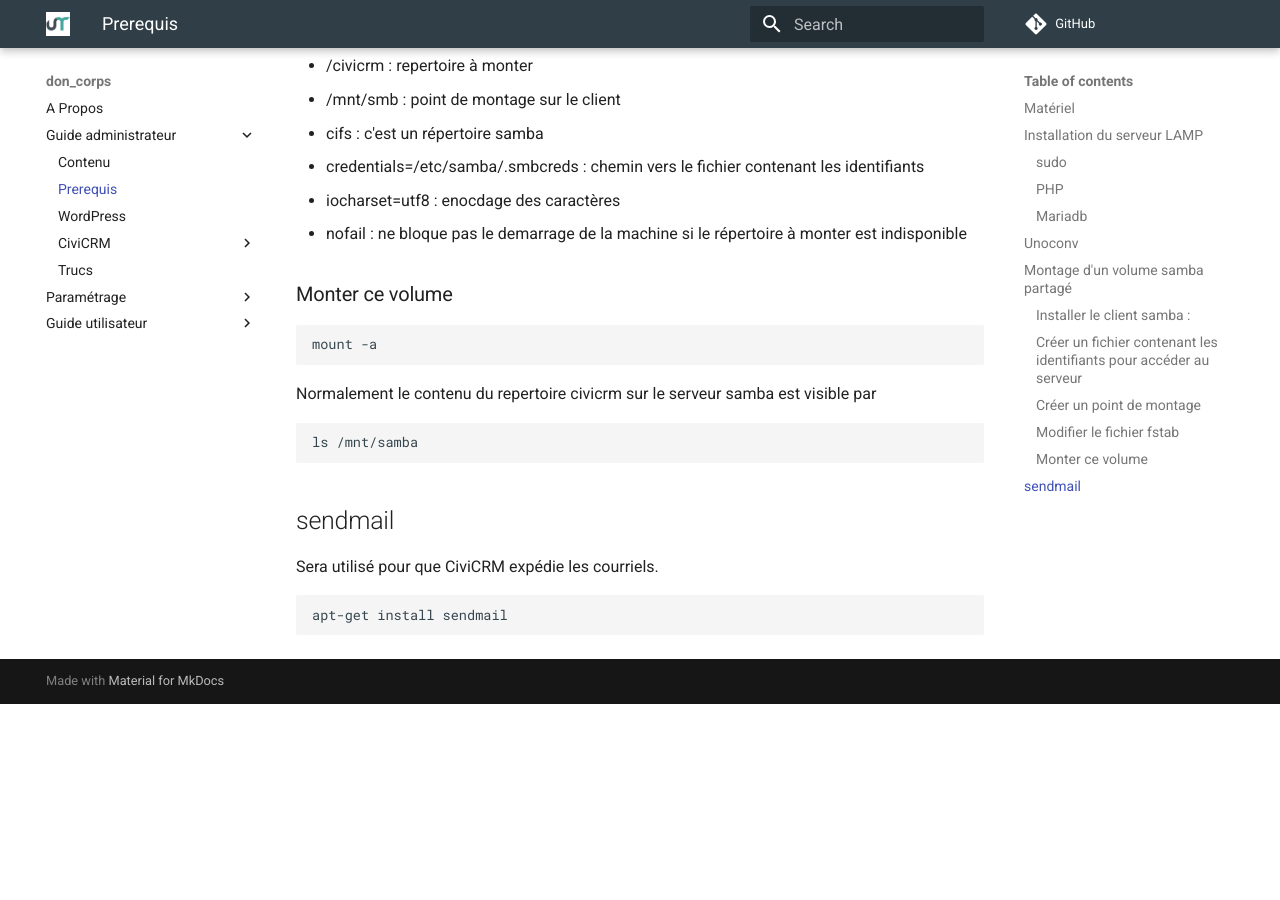
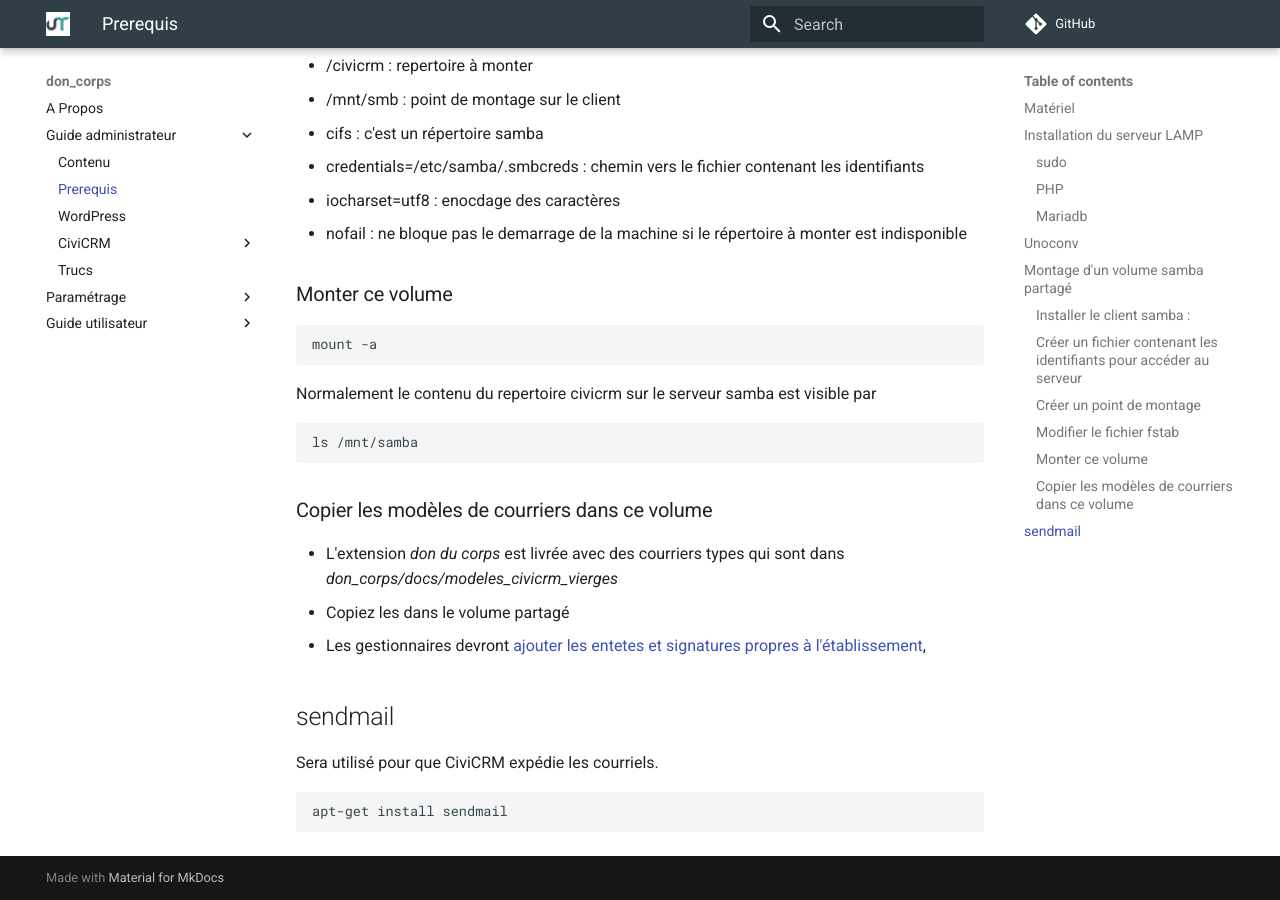
Before and after one commit to destrieux/ddc-doc, an MkDocs documentation site: the page built from docs/GuideAdmin/intro/prerequis.md, in a window 1280 px wide and 900 px high, scrolled down 3350 px. Built offline with MkDocs 1.6.1 and Material for MkDocs 9.7.7, drawn with Linux system fonts in a browser that asks for light colours; comment, search, counter and statistics services are not loaded; before the commit the page ends 4054 px from its top, so only the background shows below that.

Commit message:
modif gestion docs

```diff
--- a/docs/GuideAdmin/intro/prerequis.md
+++ b/docs/GuideAdmin/intro/prerequis.md
@@ -177,6 +177,11 @@
 Pour vérifier qu'elle est active :
 
     systemctl -->
+### Copier les modèles de courriers dans ce volume
+
+* L'extension *don du corps* est livrée avec des courriers types qui sont dans *don_corps/docs/modeles_civicrm_vierges*
+* Copiez les dans le volume partagé
+* Les gestionnaires devront [ajouter les entetes et signatures propres à l'établissement](../../GuideUser/documents/docsmodif.md),
 
 ## sendmail
 Sera utilisé pour que CiviCRM expédie les courriels.
```
